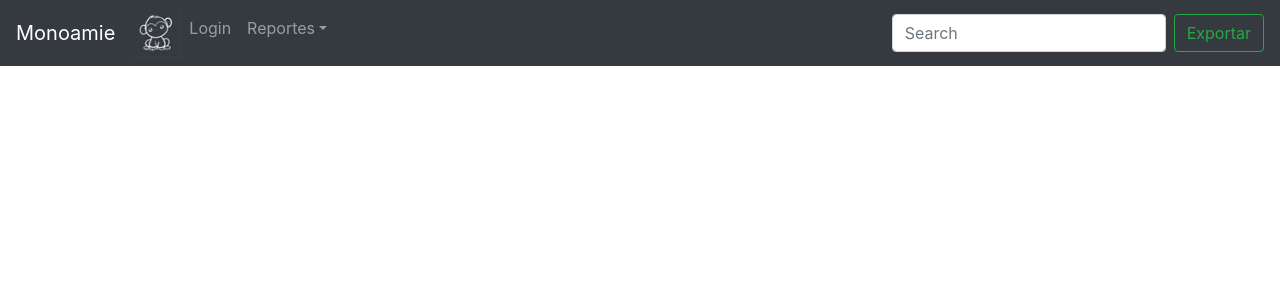
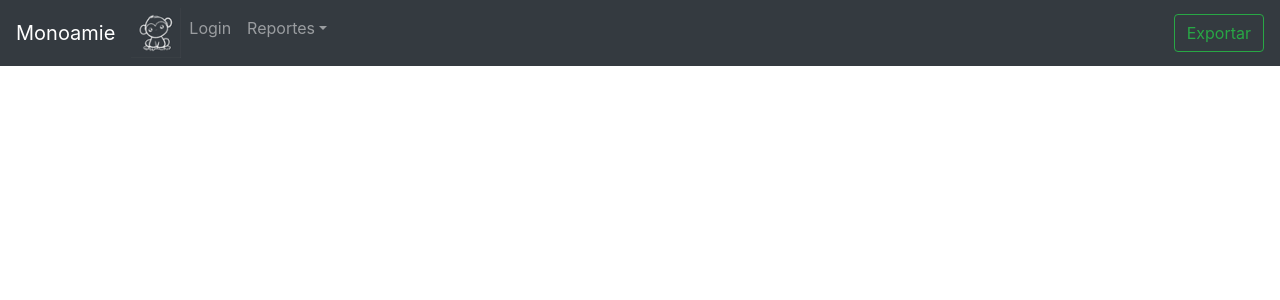
Before and after one commit to Ejas12/monoamie, a Flask app: page / in a window 1280 px wide. Shown: the top 300 px of the page. Run offline with Flask 2, Linux system fonts and the light colour scheme; parts of the project's set-up code (start-up, migrations or seed data) failed here and were passed over; some libraries are stand-ins or nearby versions.

Commit message:
form update

```diff
--- a/templates/main.html
+++ b/templates/main.html
@@ -43,7 +43,6 @@
                       </li>
                     </ul>
                     <form class="form-inline my-2 my-lg-0">
-                      <input class="form-control mr-sm-2" type="text" placeholder="Search" aria-label="Search">
                       <button class="btn btn-outline-success my-2 my-sm-0" type="submit" onclick="exportTableToCSV('members.csv')">Exportar</button>
                     </form>
                   </div>
```
